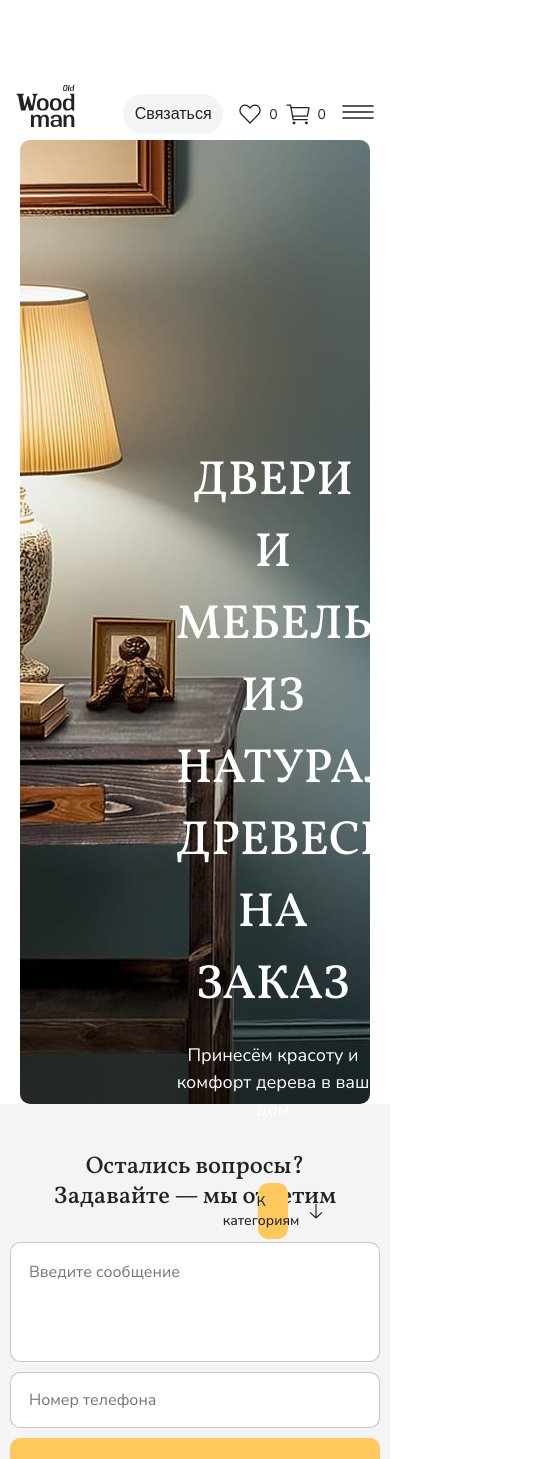
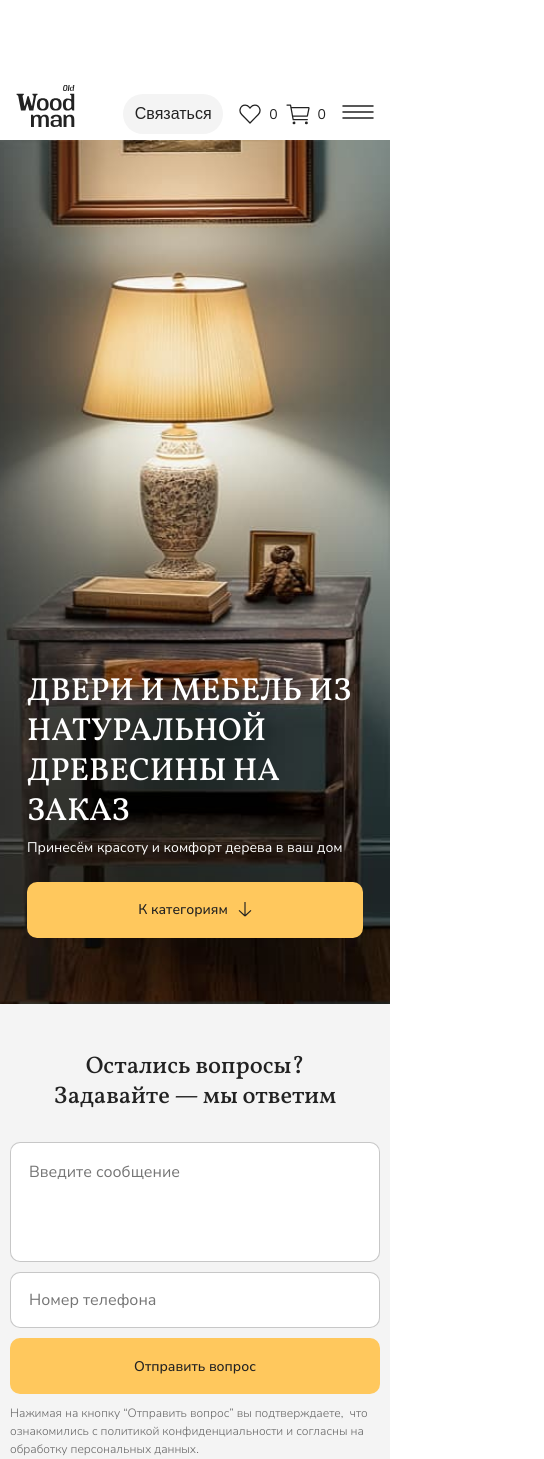
Before and after one commit to web-developer108/old-woodman, a React (Vite) app in the folder old-woodman-front/: page / in a window 390 px wide. Shown: the top 1459 px of the page, 544 px wide, since content can reach past the window. Built offline with nearby package versions, Linux system fonts and the light colour scheme.

Commit message:
home-page | added hero section for mobile and tablet

```diff
--- a/old-woodman-front/src/components/buttons/color-button/color-button.module.scss
+++ b/old-woodman-front/src/components/buttons/color-button/color-button.module.scss
@@ -17,7 +17,7 @@
     filter: brightness(0.9);
   }
 
-  @media (min-width: 768px) {
+  @media (min-width: 810px) {
     font-size: 16px;
   }
 
--- a/old-woodman-front/src/components/icons/icons.module.scss
+++ b/old-woodman-front/src/components/icons/icons.module.scss
@@ -1,6 +1,6 @@
 .icon {
 
-  @media (max-width: 768px) {
+  @media (max-width: 810px) {
     width: 20px;
     height: 20px;
   }
--- a/old-woodman-front/src/components/logo/logo.module.scss
+++ b/old-woodman-front/src/components/logo/logo.module.scss
@@ -2,7 +2,7 @@
   width: 68px;
   height: 48px;
 
-  @media (max-width: 768px) {
+  @media (max-width: 810px) {
     width: 59px;
     height: 42px;
   }
--- a/old-woodman-front/src/components/social-panel/social-panel.module.scss
+++ b/old-woodman-front/src/components/social-panel/social-panel.module.scss
@@ -5,7 +5,7 @@
   gap: 10px;
   justify-content: center;
   align-items: center;
-  @media (max-width: 768px) {
+  @media (max-width: 810px) {
     grid-template-columns: repeat(3, 40px);
     grid-template-rows: 40px;
 
--- a/old-woodman-front/src/pages/home/home.module.scss
+++ b/old-woodman-front/src/pages/home/home.module.scss
@@ -13,8 +13,19 @@
     background-repeat: no-repeat;
     position: relative;
     border-radius: 10px;
+    min-width: 320px;
     @media (min-width: 1921px) {
       width: 1920px;
+    }
+    @media (max-width: 1300px) {
+      margin: 0;
+      border-radius: 0;
+    }
+    @media (max-width: 1200px) {
+      background-image: url('@assets/images/home/hero-medium.jpg');
+    }
+    @media (max-width: 810px) {
+      height: 864px;
     }
 
     .heroContent {
@@ -27,31 +38,68 @@
       display: flex;
       justify-content: center;
       flex-direction: column;
+      @media (max-width: 1300px) {
+        padding-top: 280px;
+        padding-left: 24px;
+        text-align: left;
+      }
+      @media (max-width: 1200px) {
+        max-width: 372px;
+      }
+      @media (max-width: 810px) {
+        max-width: 336px;
+        padding: 532px 0 0 0;
+        width: 336px;
+        margin: 0 auto;
+        box-sizing: border-box;
+      }
+
       .title {
         font-size: 48px;
         margin-bottom: 20px;
+        @media (max-width: 1200px) {
+          font-size: 32px;
+          line-height: 1.25;
+          margin-bottom: 6px;
+        }
       }
-      .description{
+
+      .description {
         margin-bottom: 60px;
         font-weight: 400;
         font-size: 18px;
         line-height: 1.5;
+        @media (max-width: 1200px) {
+          font-size: 14px;
+          line-height: 1.4;
+          margin-bottom: 24px;
+        }
       }
 
       .buttonWrapper {
         padding: 0 82px;
+        @media (max-width: 1300px) {
+          padding: 0 164px 0 0;
+        }
+        @media (max-width: 1200px) {
+          padding: 0;
+        }
+
       }
     }
-    .circleButtons{
+
+    .circleButtons {
       position: absolute;
-      top:370px;
+      top: 370px;
       right: 10px;
       display: flex;
       flex-direction: column;
       gap: 10px;
-      @media (max-width: 768px) {
+
+      @media (max-width: 1200px) {
         display: none;
       }
+
     }
   }
 }
```
Also changed, not shown: old-woodman-front/src/assets/images/home/hero-medium.jpg (added).
